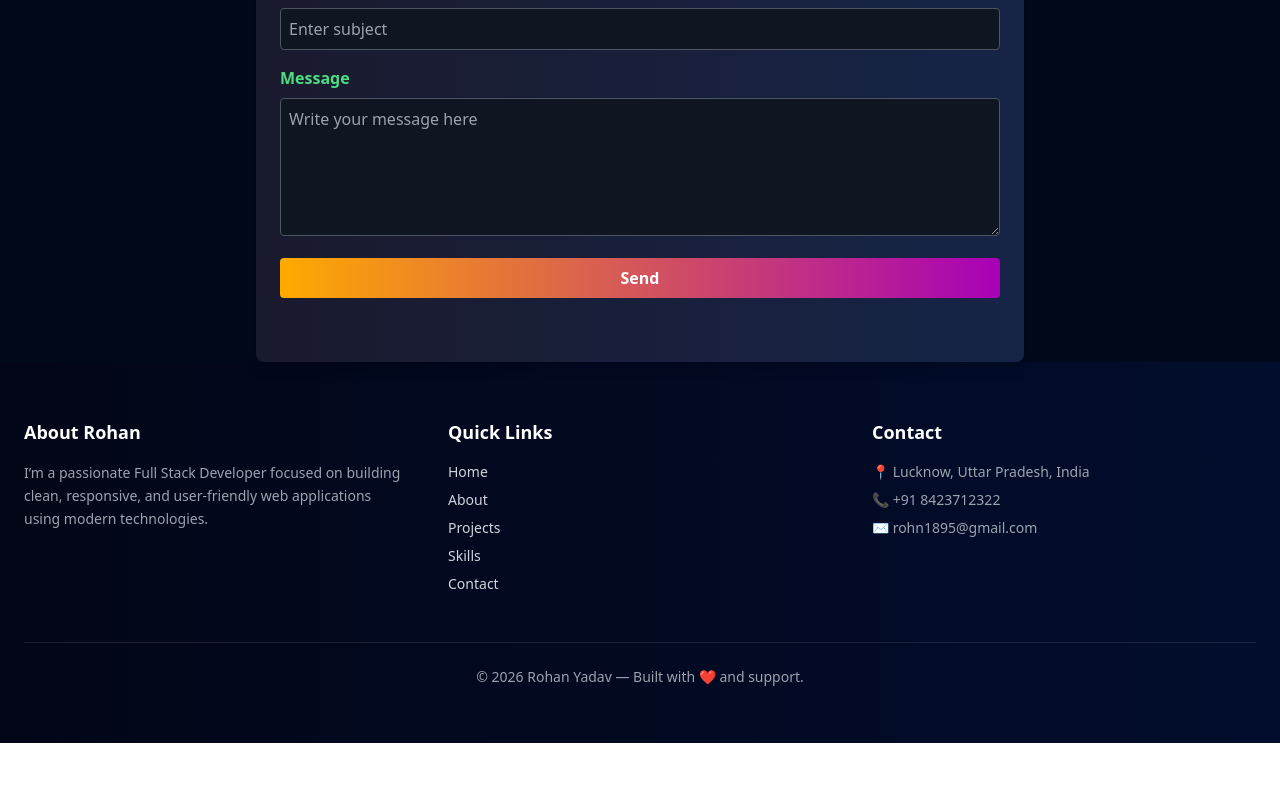
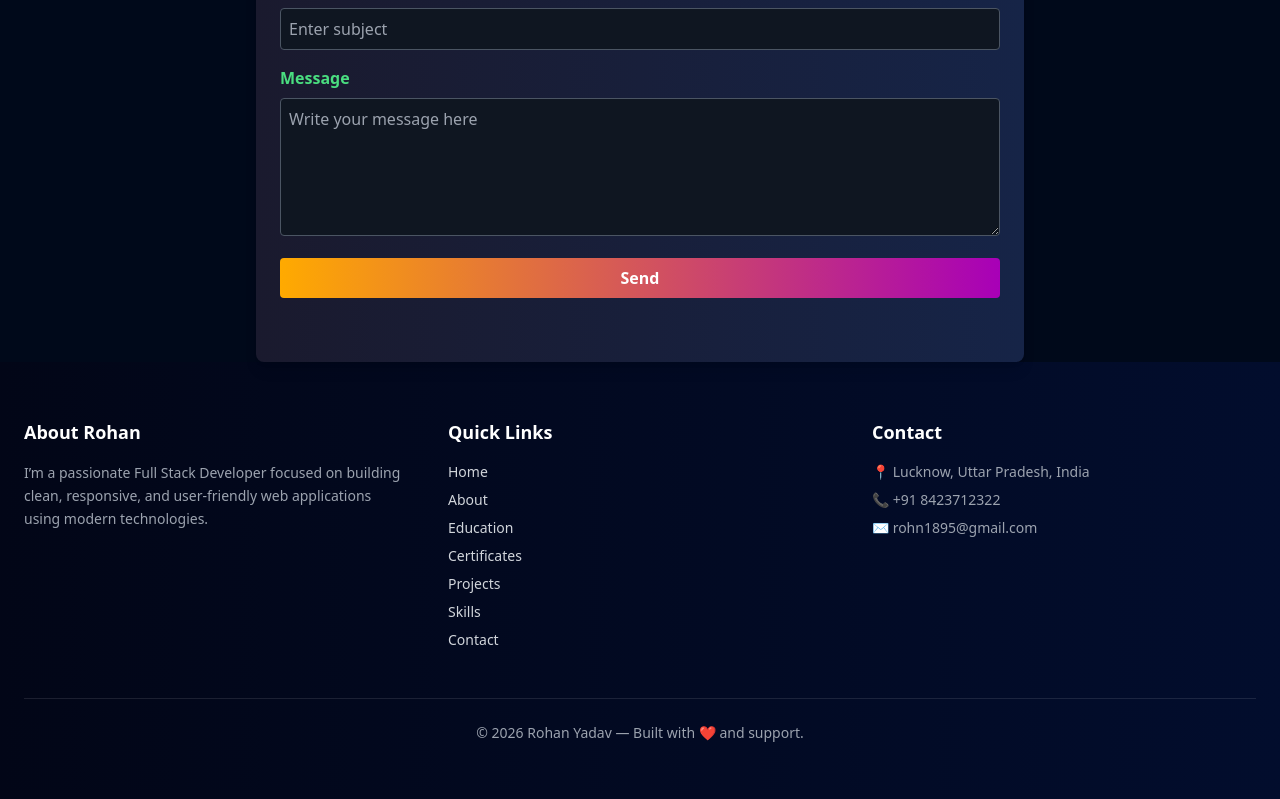
Before and after one commit to Rohanyadav143/portfolio, a React (Vite) app: page /contact in a window 1280 px wide. Shown: the part 813-1612 px from the top of the page. Before the commit the page ends 1556 px from the top, so only its background shows below. Built offline with nearby package versions, Linux system fonts and the light colour scheme.

Commit message:
updation

```diff
--- a/src/App.jsx
+++ b/src/App.jsx
@@ -10,6 +10,8 @@ import Projects from "./pages/Projects";
 import Skills from "./pages/Skills";
 import Contact from "./pages/Contact";
 
+import ScrollToTop from "./ScrollToTop";
+
 import Footer from "./components/Footer";
 
 function App() {
@@ -19,6 +21,7 @@ function App() {
 
       {/* Page Content */}
       <div className="pt-16 bg-[#00091a] min-h-screen">
+        <ScrollToTop />
         <Routes>
           <Route path="/" element={<Home />} />
           <Route path="/about" element={<About />} />
--- /dev/null
+++ b/src/ScrollToTop.jsx
@@ -0,0 +1,16 @@
+import { useEffect } from "react";
+import { useLocation } from "react-router-dom";
+
+export default function ScrollToTop() {
+  const { pathname } = useLocation();
+
+  useEffect(() => {
+    window.scrollTo({
+      top: 0,
+      left: 0,
+      behavior: "smooth"
+    });
+  }, [pathname]);
+
+  return null;
+}
--- a/src/components/Footer.jsx
+++ b/src/components/Footer.jsx
@@ -34,6 +34,16 @@ export default function Footer() {
               <li>
                 <NavLink to="/about" className="hover:text-yellow-400 transition">
                   About
+                </NavLink>
+              </li>
+              <li>
+                <NavLink to="/education" className="hover:text-yellow-400 transition">
+                  Education
+                </NavLink>
+              </li>
+              <li>
+                <NavLink to="/certifications" className="hover:text-yellow-400 transition">
+                  Certificates
                 </NavLink>
               </li>
               <li>
--- a/src/pages/Skills.jsx
+++ b/src/pages/Skills.jsx
@@ -31,9 +31,9 @@ const skillsData = [
   {
     category: "☁️ DevOps & Cloud",
     skills: [
-      { name: "Docker", src: "https://www.vectorlogo.zone/logos/docker/docker-ar21.svg" },
       { name: "Kubernetes", src: "https://www.vectorlogo.zone/logos/kubernetes/kubernetes-ar21.svg" },
       { name: "AWS", src: "https://www.vectorlogo.zone/logos/amazon_aws/amazon_aws-ar21.svg" },
+      { name: "Docker", src: "https://www.vectorlogo.zone/logos/docker/docker-ar21.svg" },
     ],
   },
   {
```
Also changed, not shown: 1 other file (tests, documents, lock files or other folders).
